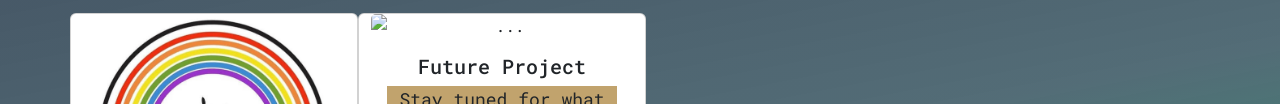
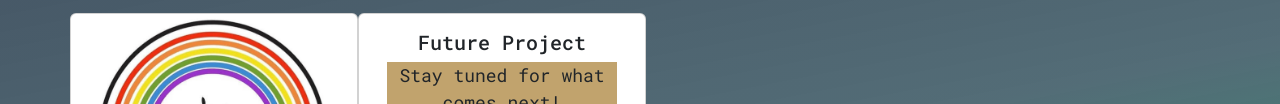
Before and after one commit to etm-193/vschool, a website: page Vschool/level_1/assignments/businesTimeProject/myProPort/proport.html in a window 1280 px wide. Shown: the part 395-499 px from the top of the page. Drawn offline with nearby package versions, Linux system fonts and the light colour scheme; files that its build step writes are made by us from their sources; a web font is replaced by a local one.

Commit message:
tempfixonProport

```diff
--- a/Vschool/level_1/assignments/businesTimeProject/myProPort/proport.html
+++ b/Vschool/level_1/assignments/businesTimeProject/myProPort/proport.html
@@ -108,7 +108,7 @@
             </div>
 
             <div class="card card2" style="width: 18rem;">
-                <img src="..." class="card-img-top" alt="...">
+                <!-- <img src="..." class="card-img-top" alt="..."> -->
                 <div class="card-body">
                     <h5 class="card-title">Future Project</h5>
                     <p class="card-text">Stay tuned for what comes next!</p>
```
